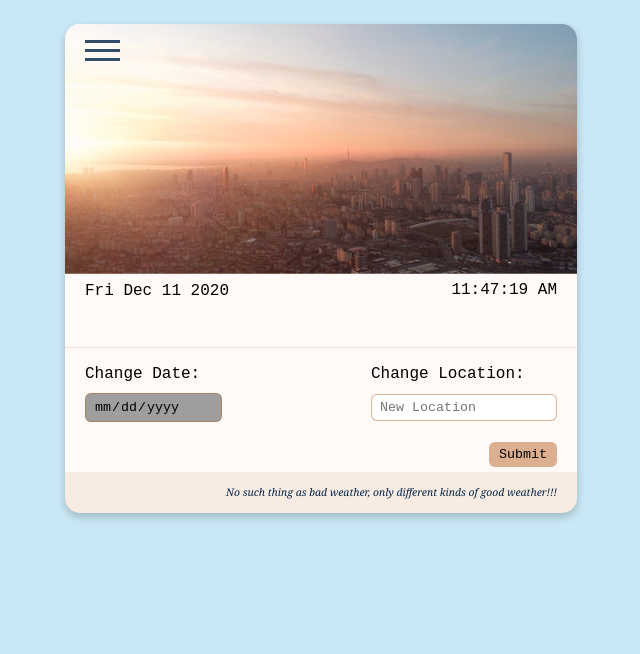
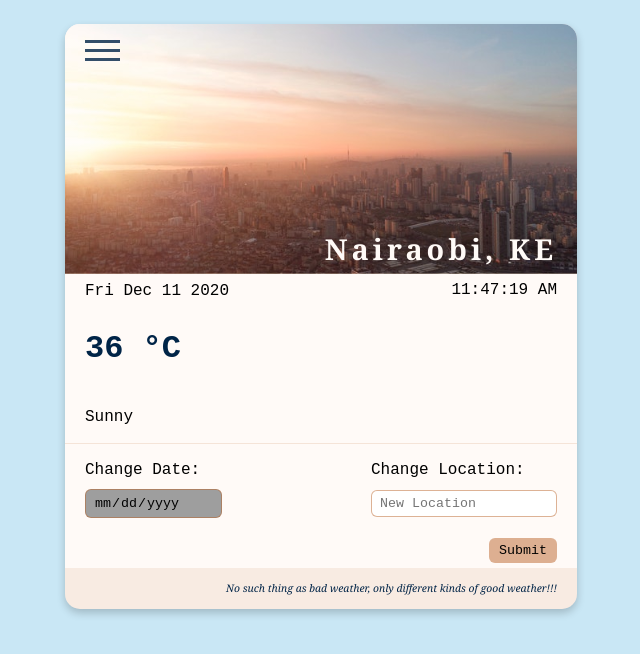
Before and after one commit to LucianaMurimi/weather-app, a plain HTML site: page index.html in a window 1280 px wide. Shown: the whole page, without its empty margins (319-959 px from the left). Drawn offline with Linux system fonts and the light colour scheme; grey boxes are pictures that could not be loaded.

Commit message:
Fixed error

```diff
--- a/index.html
+++ b/index.html
@@ -28,12 +28,12 @@
                         <a href="#">Reset</a>
                     </div>
                     <!-- <span id="location">Nairobi, <br>KE</span> -->
-                    <div id="location"></div>
+                    <div id="location">Nairaobi, KE</div>
                 </div>
                 <span id="date"></span>
                 <span id="time"></span>
-                <span id="temp"></span>
-                <span id="weather"></span>
+                <span id="temp">36 °C</span>
+                <span id="weather">Sunny</span>
 
                 <div class="new-inputs">
                     <div>
--- a/js/index.js
+++ b/js/index.js
@@ -84,7 +84,7 @@ function showLocation(position) {
   .then(response => response.json())
   .then(data => {
     console.log(data);
-    //document.getElementById('location').innerHTML = (`${data.data[0].region}, ${data.data[0].country_code}`);
+    //document.getElementById('location').innerHTML = (`${data.data[0].county}, ${data.data[0].country_code}`);
     getWeatherInfo(data.data[0].region);
   });
 }
```
